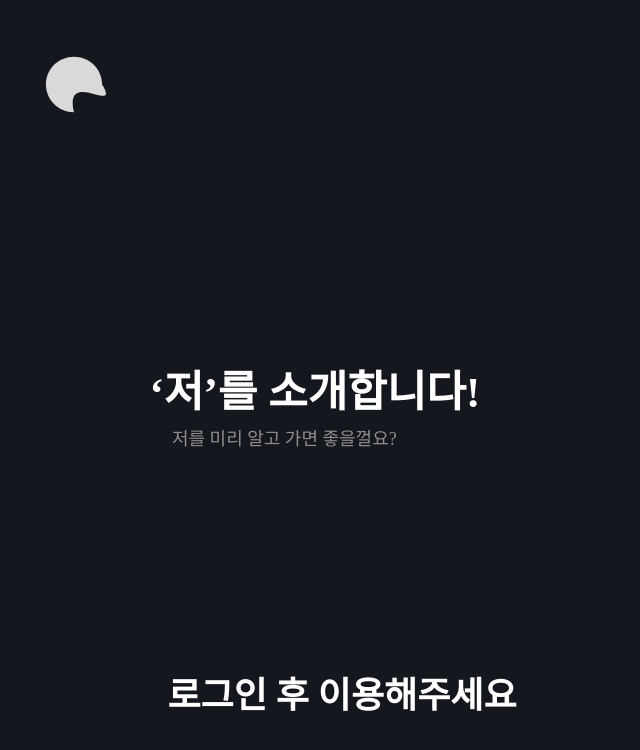
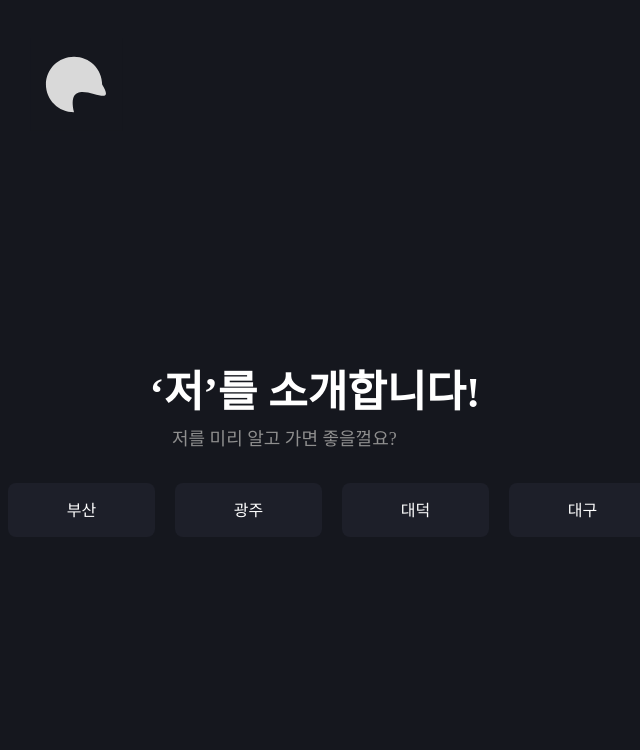
Before and after one commit to Mesiter-herehere/Here_FE, a Next.js app: page / in a window 1280 px wide. Shown: the top 750 px of the page, without its empty margins (298-938 px from the left). Built offline with nearby package versions, Linux system fonts and the light colour scheme.

Commit message:
메인 페이지 학교 선택

```diff
--- a/app/pages/Main.tsx
+++ b/app/pages/Main.tsx
@@ -1,6 +1,6 @@
 'use client'
 
-import React from "react";
+import React, { useState } from "react";
 import Router from "next/navigation";
 import * as S from "../styles/Main";
 import axios from "axios";
@@ -8,14 +8,32 @@ import Nav from "../components/Nav";
 
 
 function Main(){
+    const [schoolValue, setSchoolValue] = useState("");
+
     return(
         <>
             <Nav />
             <S.Title>‘저’를 소개합니다!</S.Title>
             <br />
             <S.LightTitle>저를 미리 알고 가면 좋을껄요?</S.LightTitle>
-            <br />
-            <S.assent>로그인 후 이용해주세요</S.assent>
+            {/* <br />
+            <S.assent>로그인 후 이용해주세요</S.assent> */}
+
+            <S.schooldiv>
+                <S.schoollist
+                    isSelected={schoolValue === "부산소프트웨어마이스터고등학교"}
+                    onClick={() => setSchoolValue("부산소프트웨어마이스터고등학교")}>부산</S.schoollist>
+                <S.schoollist
+                    isSelected={schoolValue === "광주소프트웨어마이스터고등학교"}
+                    onClick={() => setSchoolValue("광주소프트웨어마이스터고등학교")}>광주</S.schoollist>
+                <S.schoollist
+                    isSelected={schoolValue === "대덕소프트웨어마이스터고등학교"}
+                    onClick={() => setSchoolValue("대덕소프트웨어마이스터고등학교")}>대덕</S.schoollist>
+                <S.schoollist
+                    isSelected={schoolValue === "대구소프트웨어마이스터고등학교"}
+                    onClick={() => setSchoolValue("대구소프트웨어마이스터고등학교")}>대구</S.schoollist>
+            </S.schooldiv>
+
         </>
     );
 }
--- a/app/styles/Main.ts
+++ b/app/styles/Main.ts
@@ -10,6 +10,10 @@ export const Title = styled.span`
     font-weight: bold;
     text-align: left;
     color: #fff;
+
+    @media (max-width: 1153px) {
+        margin-left: 190px;
+    }
 `
 
 export const LightTitle = styled.span`
@@ -21,6 +25,10 @@ export const LightTitle = styled.span`
     font-weight: normal;
     text-align: left;
     color: #8f8f8f;
+
+    @media (max-width: 1153px) {
+        margin-left: 210px;
+    }
 `
 
 export const assent = styled.span`
@@ -35,3 +43,25 @@ export const assent = styled.span`
     text-align: left;
     color: #fff;
 `
+
+export const schooldiv = styled.div`
+    display: flex;
+    justify-content: center;
+    margin-top: 30px;
+`
+
+export const schoollist = styled.div<{ isSelected: boolean }>`
+    width: 147px;
+    height: 54px;
+    flex-grow: 0;
+    margin: 0 20px 0 0;
+    padding: 14px 54px;
+    border: ${(props) => (props.isSelected ? 'solid 2px #FFFFFF' : 'none')};
+    border-radius: 8px;
+    background-color: #1d1f29;
+    color: #FFFFFF;
+    display: flex;
+    justify-content: center;
+    align-items: center;
+    cursor: pointer;
+`
```
